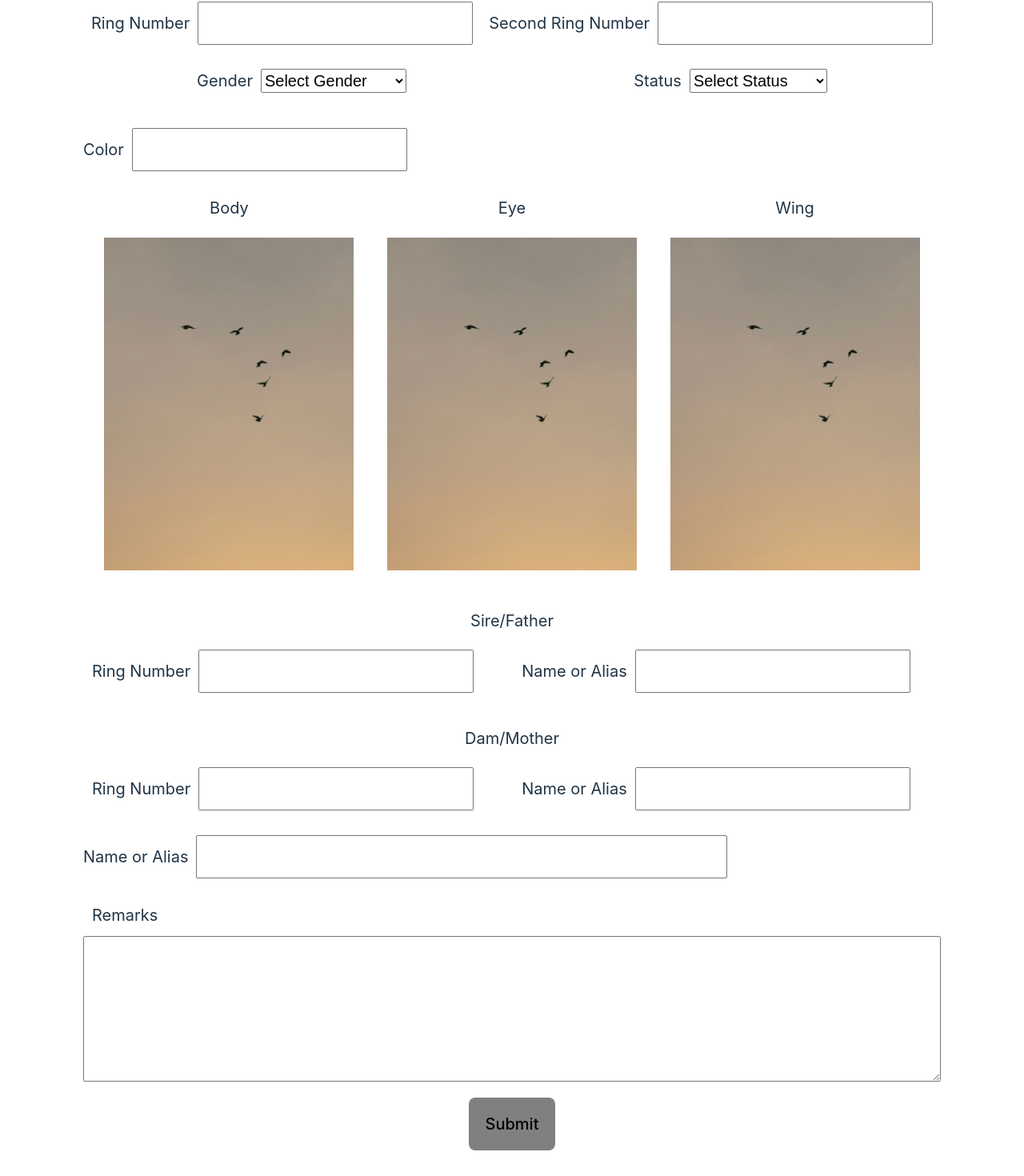
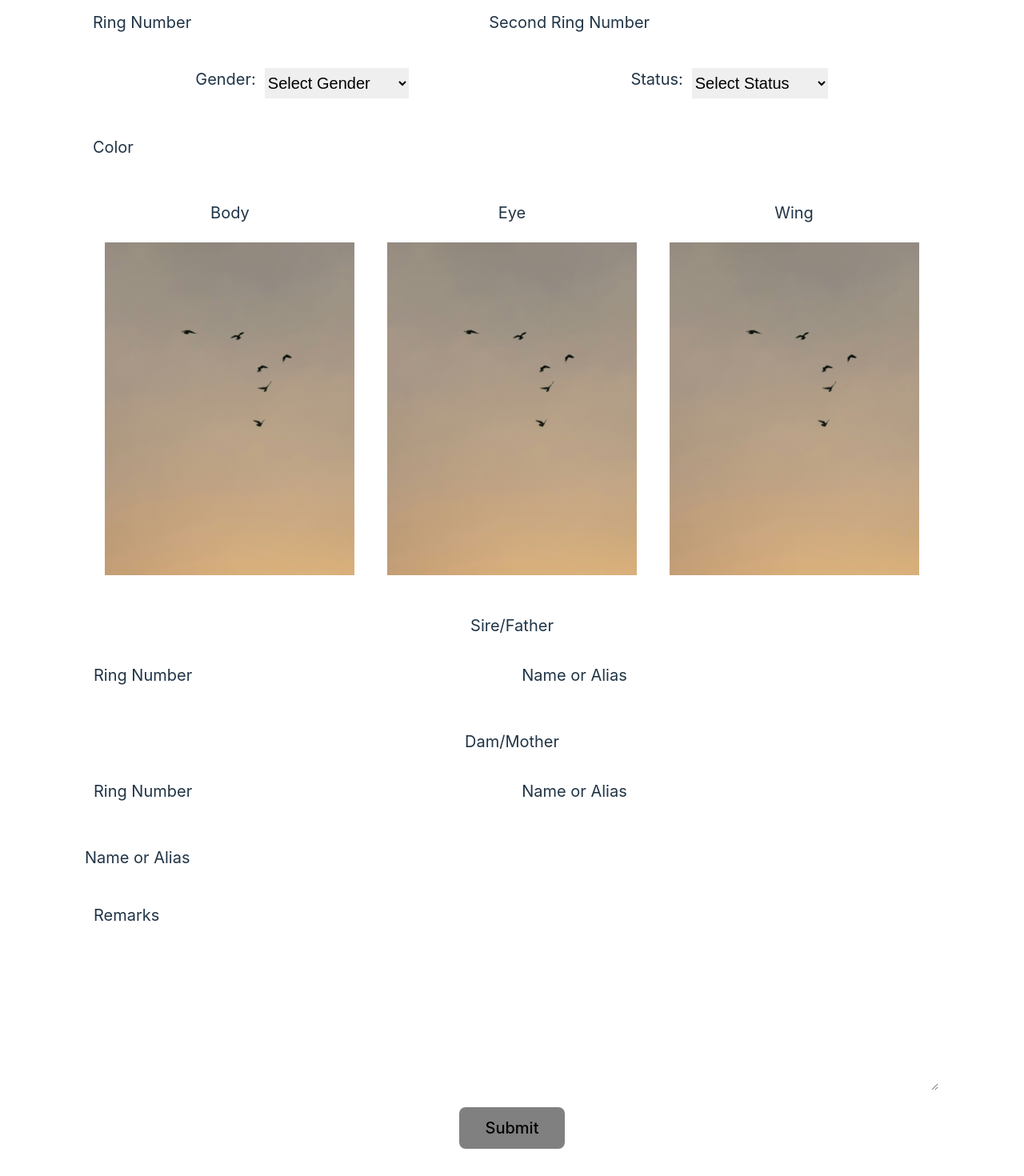
Before and after one commit to Hipak7/SuperSixFinalForm, a React (Vite) app: page / in a window 1280 px wide. Shown: the part 118-1588 px from the top of the page at 80% size. Built offline with nearby package versions, Linux system fonts and the light colour scheme.

Commit message:
divPigeon changes

```diff
--- a/src/components/DivPigeon.tsx
+++ b/src/components/DivPigeon.tsx
@@ -26,6 +26,8 @@ const DivPigeon: React.FC<DivPigeonProps> = ({
               height={30}
               fontSize={20}
               padding={10}
+              border={"1px solid white"}
+              outline={"none"}
             ></Input>
           </Flex>
           <Flex gap={_gap2} alignItems={"center"}>
@@ -35,6 +37,8 @@ const DivPigeon: React.FC<DivPigeonProps> = ({
               height={30}
               fontSize={20}
               padding={10}
+              border={"1px solid white"}
+              outline={"none"}
             ></Input>
           </Flex>
         </Flex>
--- a/src/components/Registration.tsx
+++ b/src/components/Registration.tsx
@@ -29,17 +29,19 @@ export const Registration = () => {
           _name1="Ring Number"
           _name2="Second Ring Number"
         />
-        <Flex justifyContent={"space-around"} marginTop={20} marginBottom={20}>
+        <Flex justifyContent={"space-around"} marginTop={20}>
           <Flex gap={10}>
-            <Box fontSize={20}>Gender</Box>
+            <Box fontSize={20}>Gender:</Box>
             <Select
               placeholder="Select Gender"
-              height={30}
+              height={40}
               fontSize={20}
               variant={"outline"}
               size={"lg"}
               iconSize="0rem"
               marginBottom={"1.5rem"}
+              border={"1px solid white"}
+              outline={"none"}
             >
               <option value="male">Male</option>
               <option value="female">Female</option>
@@ -47,15 +49,17 @@ export const Registration = () => {
             </Select>
           </Flex>
           <Flex gap={10}>
-            <Box fontSize={20}>Status</Box>
+            <Box fontSize={20}>Status:</Box>
             <Select
               placeholder="Select Status"
-              height={30}
+              height={40}
               fontSize={20}
               variant={"outline"}
               size={"lg"}
               iconSize="0rem"
               marginBottom={"1.5rem"}
+              border={"1px solid white"}
+              outline={"none"}
             >
               <option value="male">Training</option>
               <option value="female">Breeding</option>
@@ -68,9 +72,22 @@ export const Registration = () => {
             </Select>
           </Flex>
         </Flex>
-        <Flex gap={10} alignItems={"center"} fontSize={20} marginBottom={20}>
+        <Flex
+          gap={20}
+          alignItems={"center"}
+          fontSize={20}
+          marginBottom={20}
+          padding={10}
+        >
           <Box>Color</Box>
-          <Input width={"20rem"} height={30} fontSize={20} padding={10}></Input>
+          <Input
+            width={"20rem"}
+            height={30}
+            fontSize={20}
+            padding={10}
+            border={"1px solid white"}
+            outline={"none"}
+          ></Input>
         </Flex>
         <Flex justifyContent={"space-evenly"} marginBottom={20}>
           <Box>
@@ -97,6 +114,7 @@ export const Registration = () => {
               width={"20rem"}
               src={flightImage}
               objectFit={"contain"}
+              outline={"none"}
             />
           </Box>
           <Box>
@@ -110,6 +128,7 @@ export const Registration = () => {
               width={"20rem"}
               src={flightImage}
               objectFit={"contain"}
+              outline={"none"}
             />
           </Box>
         </Flex>
@@ -147,7 +166,14 @@ export const Registration = () => {
         </Flex>
         <Flex gap={10} fontSize={20} marginBottom={20} alignItems={"center"}>
           <Box>Name or Alias</Box>
-          <Input width={"40rem"} height={30} padding={10} fontSize={20}></Input>
+          <Input
+            width={"40rem"}
+            height={30}
+            padding={10}
+            fontSize={20}
+            border={"1px solid white"}
+            outline={"none"}
+          ></Input>
         </Flex>
         <Flex flexDirection={"column"}>
           <Box
@@ -159,14 +185,21 @@ export const Registration = () => {
             Remarks
           </Box>
           <Textarea
-            height={"10rem"}
+            outline={"none"}
+            height={"scroll"}
+            minHeight={"10rem"}
             fontSize={20}
             fontFamily={"inherit"}
-            padding={10}
+            padding={"1rem"}
+            border={"1px solid white"}
           />
         </Flex>
 
-        <Button padding={20} fontSize={20} bgColor={"#808080"} marginTop={20}
+        <Button
+          padding={"0.8rem 2rem"}
+          fontSize={20}
+          bgColor={"#808080"}
+          marginTop={20}
         >
           Submit
         </Button>
```
